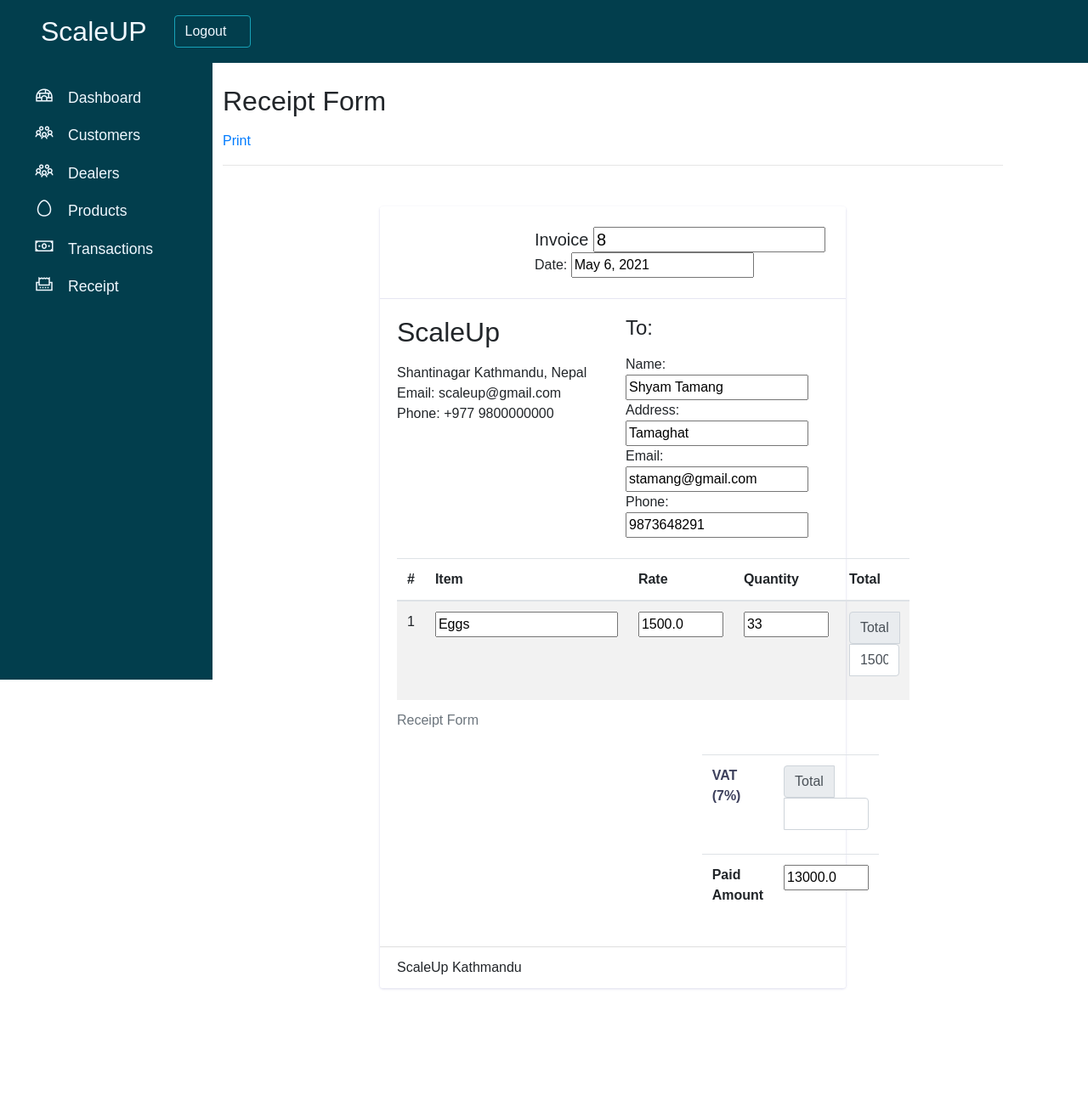
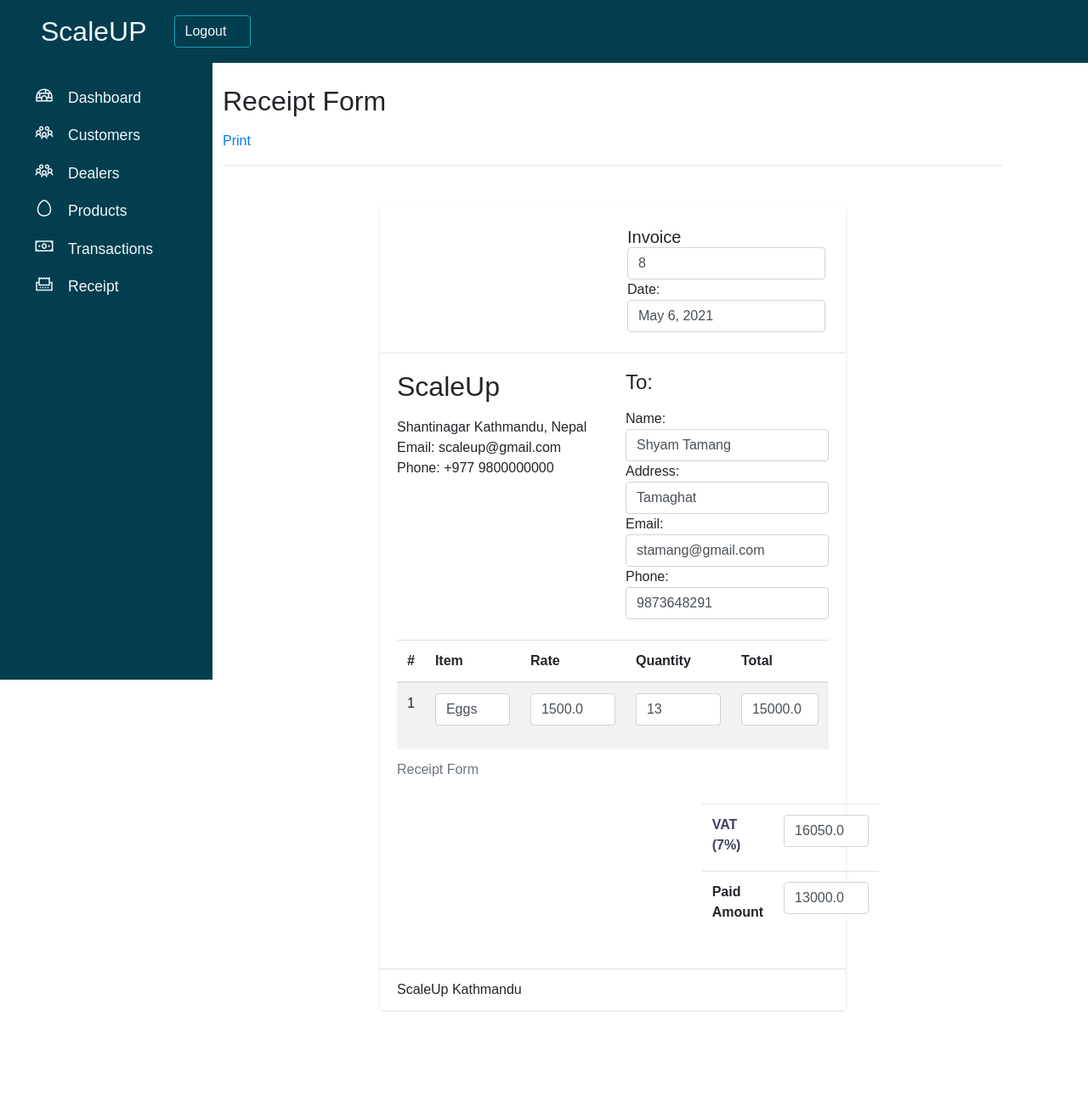
Before and after one commit to sandesh8888/FYP, a Django app: page /printReceipt/8 in a window 1280 px wide. Shown: the top 1316 px of the page at 85% size. Before the commit the page ends 1165 px from the top, so only its background shows below. Run offline with Django 3.2, Linux system fonts and the light colour scheme; data comes from the database, SQL or seed files in the repository; both versions use the stored data as it was after the commit; some libraries are stand-ins or nearby versions; some web fonts are replaced.

Commit message:
Final Update

```diff
--- a/FYP/CustomerManagement/views.py
+++ b/FYP/CustomerManagement/views.py
@@ -32,9 +32,6 @@ def dashboard(request):
     total_remaining_customer = CustomerTransaction.objects.aggregate(Sum('remaining_due'))
     top_product=list(map(lambda x : x['product'], top_product_list))
 
-    print(top_product_list)
-
-    print(Products.objects.get(id=top_product[0]))
     transaction_by_date = CustomerTransaction.objects.filter().values('product_id').annotate(data_sum=Sum('paid_amount'))
     date_dict = list(map(lambda x : x['product_id'], transaction_by_date))
     data_dict = list(map(lambda x : x['data_sum'], transaction_by_date))
--- a/FYP/productmanagement/models.py
+++ b/FYP/productmanagement/models.py
@@ -37,6 +37,7 @@ class DealerTransaction(models.Model):
 class CustomerTransaction(models.Model):
     customer = models.ForeignKey(Customer, on_delete=models.CASCADE, blank=True, null=True)
     product = models.ForeignKey(Products, on_delete=models.CASCADE, blank=True, null=True)
+    quantity = models.IntegerField()
     total_amount = models.FloatField(blank=True, null=True)
     paid_amount = models.FloatField(blank=True, null=True)
     remaining_due = models.FloatField(blank=True, null=True)
--- a/FYP/productmanagement/templates/receipt_form.htm
+++ b/FYP/productmanagement/templates/receipt_form.htm
@@ -31,8 +31,8 @@
                     <div class="card-header p-4">
 
                         <div class="float-right">
-                            <h3 class="mb-0">Invoice <input type="text" value="{{queryset.id}}"></h3>
-                            Date: <input type="text" value="{{queryset.date}}">
+                            <h3 class="mb-0">Invoice <input type="text" value="{{queryset.id}}"class="form-control"></h3>
+                            Date: <input type="text" value="{{queryset.date}}"class="form-control">
                         </div>
                     </div>
                     <div class="card-body">
@@ -45,10 +45,10 @@
                             </div>
                             <div class="col-sm-6 ">
                                 <h4 class="mb-3">To:</h4>
-                                <div>Name: <input type="text" name="name" value="{{queryset.customer.firstname}} {{queryset.customer.lastname}}"></div>
-                                <div>Address: <input type="text" name="address" value="{{queryset.customer.address}}"></div>
-                                <div>Email: <input type="email" name="email" value="{{queryset.customer.email_address}}"></div>
-                                <div>Phone: <input type="number" value="{{queryset.customer.phone}}"></div>
+                                <div>Name: <input type="text"class="form-control" name="name" value="{{queryset.customer.firstname}} {{queryset.customer.lastname}}"></div>
+                                <div>Address: <input type="text"class="form-control" name="address" value="{{queryset.customer.address}}"></div>
+                                <div>Email: <input type="email"class="form-control" name="email" value="{{queryset.customer.email_address}}"></div>
+                                <div>Phone: <input type="number"class="form-control" value="{{queryset.customer.phone}}"></div>
                             </div>
                         </div>
                         <div class="table-responsive-sm">
@@ -66,25 +66,28 @@
                                 <tbody>
                                     <tr id="additem">
                                         <td class="center">1</td>
-                                        <td class="left strong"><input type="text" value="{{queryset.product.item_name}}"></td>
-                                        <td class="right"><input type="number" name="rate" id="rate" style="width: 100px;" value="{{queryset.product.rate}}"></td>
-                                        <td class="center"><input type="number" name="quantity" id="quantity" style="width: 100px;" value="{{queryset.product.quantity}}"></td>
+                                        <td class="left strong">
+                                            <div class="input-group mb-3">
+                                                <input type="text" class="form-control" value="{{queryset.product.item_name}}">
+                                            </div>
+                                        </td>
                                         <td class="right">
                                             <div class="input-group mb-3">
-                                                <div class="input-group-prepend">
-                                                  <button id="total-btn" type="button" class="input-group-text" onclick="calculate()">Total</button>
-                                                </div>
+                                                <input type="number" name="rate" class="form-control" id="rate" style="width: 100px;" value="{{queryset.product.rate}}">
+                                            </div>
+                                        </td>
+                                        <td class="center">
+                                            <div class="input-group mb-3">
+                                                <input type="number" name="quantity" class="form-control" id="quantity" style="width: 100px;" value="{{queryset.quantity}}">
+                                            </div>
+                                        </td>
+                                        <td class="right">
+                                            <div class="input-group mb-3">
+
                                                 <input type="text" id="amount" class="form-control"  name="amount" value="{{queryset.total_amount}}">
 
                                               </div>
-                                              <script>
-                                                function calculate(){
-                                                  var rate=document.getElementById("rate").value;
-                                                  var quantity=document.getElementById("quantity").value;
-                                                  var total=rate*quantity;
-                                                  document.getElementById("amount").value=total;
-                                                }
-                                              </script>
+
                                         </td>
                                     </tr>
                                 </tbody>
@@ -102,28 +105,20 @@
                                             </td>
                                             <td class="right">
                                                 <div class="input-group mb-3">
-                                                    <div class="input-group-prepend">
-                                                      <button id="total-btn" type="button" class="input-group-text" onclick="calculatevat()">Total</button>
-                                                    </div>
-                                                    <input type="text" id="vat" class="form-control"  name="vat" style="width: 90px;"/>
+
+                                                    <input type="text" id="vat" class="form-control"  name="vat" style="width: 90px;" value="{{get_vat}}"/>
                                                   </div>
                                             </td>
-                                            <script>
-                                                var total = document.getElementById("amount").value;
-                                                var vat = 0.07;
-                                                function calculatevat(){
-                                                    var aftervat = total + vat*total;
-                                                    document.getElementById("vat").value=aftervat;
 
-                                                }
-                                            </script>
                                         </tr>
                                         <tr>
                                             <td class="left">
                                                 <strong>Paid Amount</strong>
                                             </td>
                                             <td class="right">
-                                                <input type="number" name="paid-amount" id="" style="width: 100px;" value="{{queryset.paid_amount}}">
+                                                <div class="input-group mb-3">
+                                                    <input type="number" class="form-control" name="paid-amount" id="" style="width: 100px;" value="{{queryset.paid_amount}}">
+                                                </div>
                                             </td>
                                         </tr>
 
--- a/FYP/productmanagement/templates/transactions.htm
+++ b/FYP/productmanagement/templates/transactions.htm
@@ -52,6 +52,7 @@
                     <tr>
                         <th scope="col">Customer Name</th>
                         <th scope="col">Product</th>
+                        <th scope="col">Quantity</th>
                         <th scope="col">Total Amount</th>
                         <th scope="col">Paid Amount</th>
                         <th scope="col">Remaining Amount</th>
@@ -65,6 +66,7 @@
                     <tr>
                         <td>{{customer.customer.firstname}} {{customer.customer.lastname}}</td>
                         <td>{{customer.product.item_name}}</td>
+                        <td>{{customer.quantity}}</td>
                         <td>{{customer.total_amount}}</td>
                         <td>{{customer.paid_amount}}</td>
                         <td>{{customer.remaining_due}}</td>
--- a/FYP/productmanagement/views.py
+++ b/FYP/productmanagement/views.py
@@ -94,7 +94,7 @@ def product_sell_to_customer(request, id):
             product.customer.set = Customer(customers.id)
             product.quantity = int(product.quantity) - int(get_quantity)
             product.save()
-            customer_tran = CustomerTransaction(total_amount=get_amount, date=date.today(),paid_amount=get_paid_amount)
+            customer_tran = CustomerTransaction(total_amount=get_amount, date=date.today(),paid_amount=get_paid_amount,quantity=get_quantity)
             customer_tran.customer=Customer(customers.id)
             customer_tran.product=Products(product.id)
             customer_tran.remaining_due=int(float(customer_tran.total_amount)) - int(float(customer_tran.paid_amount))
@@ -106,7 +106,7 @@ def product_sell_to_customer(request, id):
             product.customer.set = Customer(duplicates[0].id)
             product.quantity = int(product.quantity) - int(get_quantity)
             product.save()
-            customer_tran = CustomerTransaction(total_amount=get_amount, date=date.today(),paid_amount=get_paid_amount)
+            customer_tran = CustomerTransaction(total_amount=get_amount, date=date.today(),paid_amount=get_paid_amount,quantity=get_quantity)
             customer_tran.customer=Customer(duplicates[0].id)
             customer_tran.product=Products(product.id)
             customer_tran.remaining_due=int(float(customer_tran.total_amount)) - int(float(customer_tran.paid_amount))
@@ -196,8 +196,11 @@ def receipt_form(request):
 
 def print_receipt_customer(request, id):
     queryset = CustomerTransaction.objects.get(id=id)
+    vatrate = 0.07
+    vat=queryset.total_amount + queryset.total_amount*vatrate
     context = {
-        "queryset":queryset
+        "queryset":queryset,
+        "get_vat":vat
     }
 
     return render(request, "receipt_form.htm", context)
--- /dev/null
+++ b/Requirements.txt
@@ -0,0 +1,5 @@
+Python > 3.8
+django
+bootstrap
+jquery
+crispy_forms
```
Also changed, not shown: FYP/db.sqlite3, 1 other file.
